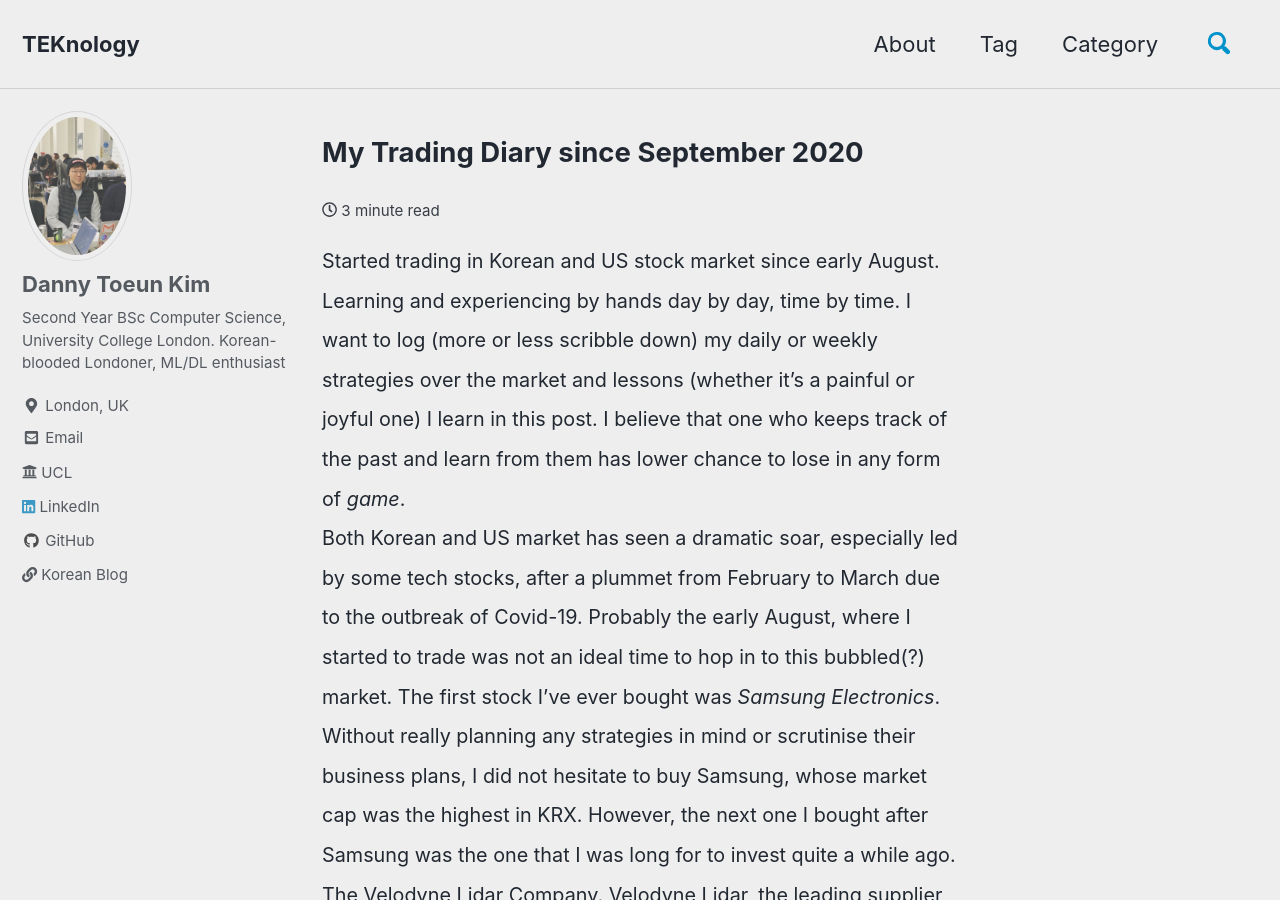
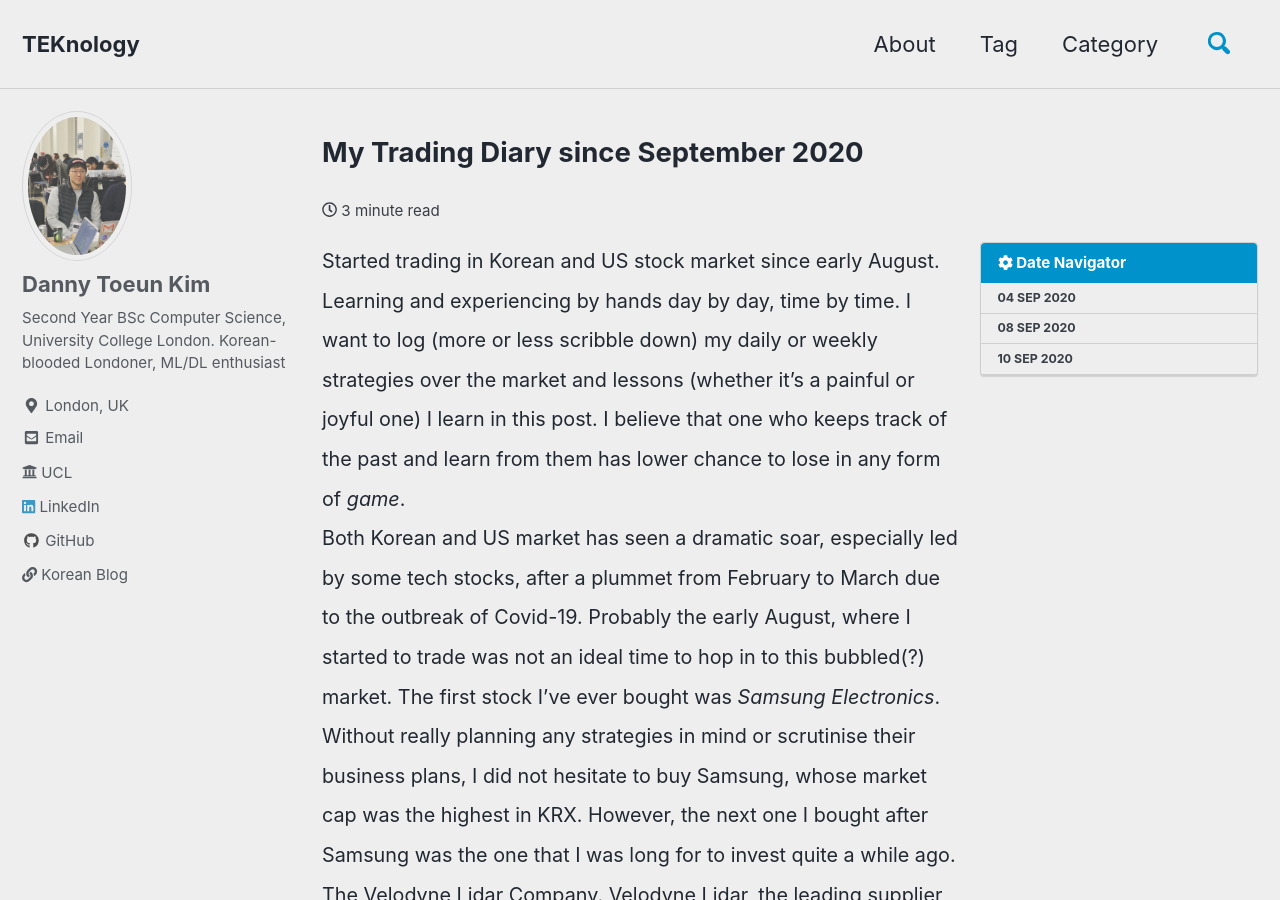
Before and after one commit to kimdanny/blog, a Jekyll site: the page built from _posts/trading-diary/2020-09-10-trading-log.md, in a window 1280 px wide and 900 px high. Built offline with Jekyll 4.4.1, drawn with Linux system fonts in a browser that asks for light colours; cached includes are drawn as plain includes; nearby versions of some CDN libraries; comment, search, counter and statistics services are not loaded.

Commit message:
trading blog

```diff
--- a/_posts/trading-diary/2020-09-10-trading-log.md
+++ b/_posts/trading-diary/2020-09-10-trading-log.md
@@ -5,6 +5,9 @@ categories:
 tags:
   - tech-stocks
   - stocks
+toc: true
+toc_label: "Date Navigator"
+toc_icon: "cog"
 ---
 Started trading in Korean and US stock market since early August. Learning and experiencing by hands day by day, time by time.
 I want to log (more or less scribble down) my daily or weekly strategies over the market and lessons (whether it's a painful or joyful one) I learn in this post.
```
